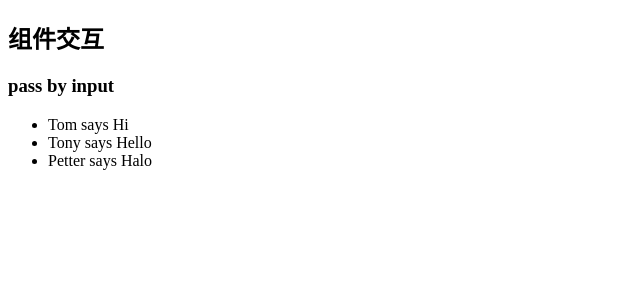
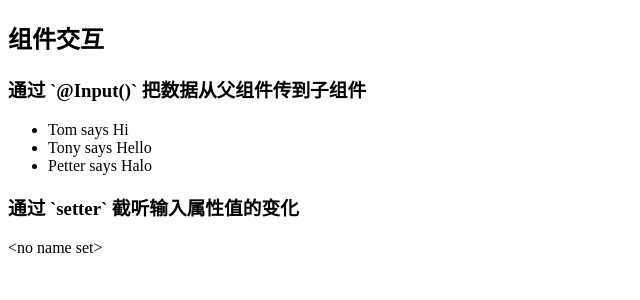
Before and after one commit to xiezipei/ng-demos, an Angular app in the folder demo-11-components/: page / in a window 1280 px wide. Shown: the top 300 px of the page, without its empty margins (0-640 px from the left). Built offline with nearby package versions, Linux system fonts and the light colour scheme.

Commit message:
feat: init pass-by-setter

```diff
--- a/demo-11-components/src/app/app.module.ts
+++ b/demo-11-components/src/app/app.module.ts
@@ -13,9 +13,10 @@ import { EmulatedEncapsulationComponent } from './components/view-encapsulation/
 import { ShadowDomEncapsulationComponent } from './components/view-encapsulation/shadow-dom-encapsulation/shadow-dom-encapsulation.component';
 import { ComponentInteractionComponent } from './components/component-interaction/component-interaction.component';
 import { PassByInputComponent } from './components/component-interaction/pass-by-input/pass-by-input.component';
+import { PassBySetterComponent } from './components/component-interaction/pass-by-setter/pass-by-setter.component';
 
 @NgModule({
-  declarations: [AppComponent, LifecycleHooksComponent, LifecycleHooksParentComponent, ViewEncapsulationComponent, NoEncapsulationComponent, EmulatedEncapsulationComponent, ShadowDomEncapsulationComponent, ComponentInteractionComponent, PassByInputComponent],
+  declarations: [AppComponent, LifecycleHooksComponent, LifecycleHooksParentComponent, ViewEncapsulationComponent, NoEncapsulationComponent, EmulatedEncapsulationComponent, ShadowDomEncapsulationComponent, ComponentInteractionComponent, PassByInputComponent, PassBySetterComponent],
   imports: [
     BrowserModule,
     AppRoutingModule,
--- a/demo-11-components/src/app/components/component-interaction/component-interaction.component.html
+++ b/demo-11-components/src/app/components/component-interaction/component-interaction.component.html
@@ -1,3 +1,8 @@
 <h2>组件交互</h2>
 
-<app-pass-by-input [heros]="heros" [title]="title"></app-pass-by-input>
+<app-pass-by-input [title]="title1" [heroes]="heroes"></app-pass-by-input>
+
+<app-pass-by-setter
+  [title]="title2"
+  [name]="noNameHero.name"
+></app-pass-by-setter>
--- a/demo-11-components/src/app/components/component-interaction/component-interaction.component.ts
+++ b/demo-11-components/src/app/components/component-interaction/component-interaction.component.ts
@@ -1,5 +1,5 @@
 import { Component, OnInit } from '@angular/core';
-import { fakeHeros, fakeTitle } from 'src/app/shared/fake-datas';
+import { heroes, noNameHero } from 'src/app/shared/fake-datas';
 import { Hero } from 'src/app/shared/types';
 
 @Component({
@@ -8,8 +8,10 @@ import { Hero } from 'src/app/shared/types';
   styleUrls: ['./component-interaction.component.scss'],
 })
 export class ComponentInteractionComponent implements OnInit {
-  heros: Hero[] = fakeHeros;
-  title: string = fakeTitle;
+  title1: string = '通过 `@Input()` 把数据从父组件传到子组件';
+  title2: string = '通过 `setter` 截听输入属性值的变化';
+  heroes: Hero[] = heroes;
+  noNameHero = noNameHero;
 
   constructor() {}
 
--- a/demo-11-components/src/app/components/component-interaction/pass-by-input/pass-by-input.component.html
+++ b/demo-11-components/src/app/components/component-interaction/pass-by-input/pass-by-input.component.html
@@ -1,4 +1,4 @@
 <h3>{{ titleName }}</h3>
 <ul>
-  <li *ngFor="let hero of heros">{{ hero.name }} says {{ hero.msg }}</li>
+  <li *ngFor="let hero of heroes">{{ hero.name }} says {{ hero.msg }}</li>
 </ul>
--- a/demo-11-components/src/app/components/component-interaction/pass-by-input/pass-by-input.component.ts
+++ b/demo-11-components/src/app/components/component-interaction/pass-by-input/pass-by-input.component.ts
@@ -7,7 +7,7 @@ import { Hero } from 'src/app/shared/types';
   styleUrls: ['./pass-by-input.component.scss'],
 })
 export class PassByInputComponent implements OnInit {
-  @Input() heros: Hero[] = [];
+  @Input() heroes: Hero[] = [];
   @Input('title') titleName = ''; // 别名“title”
 
   constructor() {}
--- /dev/null
+++ b/demo-11-components/src/app/components/component-interaction/pass-by-setter/pass-by-setter.component.html
@@ -0,0 +1,2 @@
+<h3>{{ title }}</h3>
+<p>{{ name }}</p>
--- /dev/null
+++ b/demo-11-components/src/app/components/component-interaction/pass-by-setter/pass-by-setter.component.ts
@@ -0,0 +1,24 @@
+import { Component, Input, OnInit } from '@angular/core';
+
+@Component({
+  selector: 'app-pass-by-setter',
+  templateUrl: './pass-by-setter.component.html',
+  styleUrls: ['./pass-by-setter.component.scss'],
+})
+export class PassBySetterComponent implements OnInit {
+  @Input() title: string = '';
+
+  @Input()
+  get name(): string {
+    return this._name;
+  }
+  set name(name: string) {
+    this._name = (name && name.trim()) || '<no name set>';
+  }
+
+  private _name = '';
+
+  constructor() {}
+
+  ngOnInit(): void {}
+}
--- a/demo-11-components/src/app/shared/fake-datas.ts
+++ b/demo-11-components/src/app/shared/fake-datas.ts
@@ -1,7 +1,7 @@
-export const fakeHeros = [
+export const heroes = [
   { name: 'Tom', msg: 'Hi' },
   { name: 'Tony', msg: 'Hello' },
   { name: 'Petter', msg: 'Halo' },
 ];
 
-export const fakeTitle = 'pass by input';
+export const noNameHero = { name: '', msg: 'hahahaha' };
```
Also changed, not shown: demo-11-components/src/app/components/component-interaction/pass-by-setter/pass-by-setter.component.scss (added), 1 other file (tests, documents, lock files or other folders).
